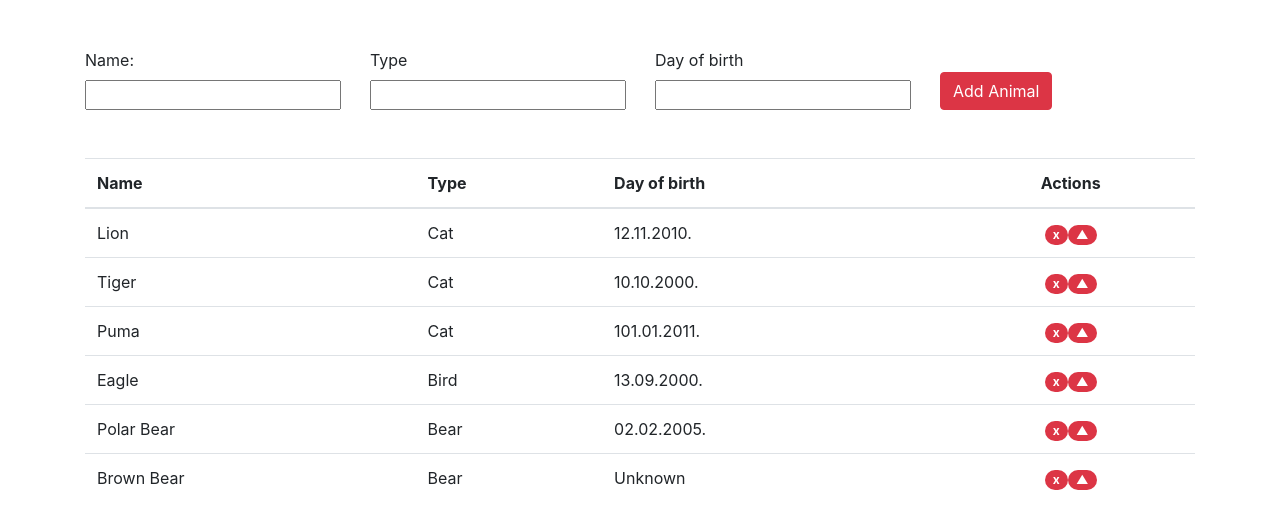
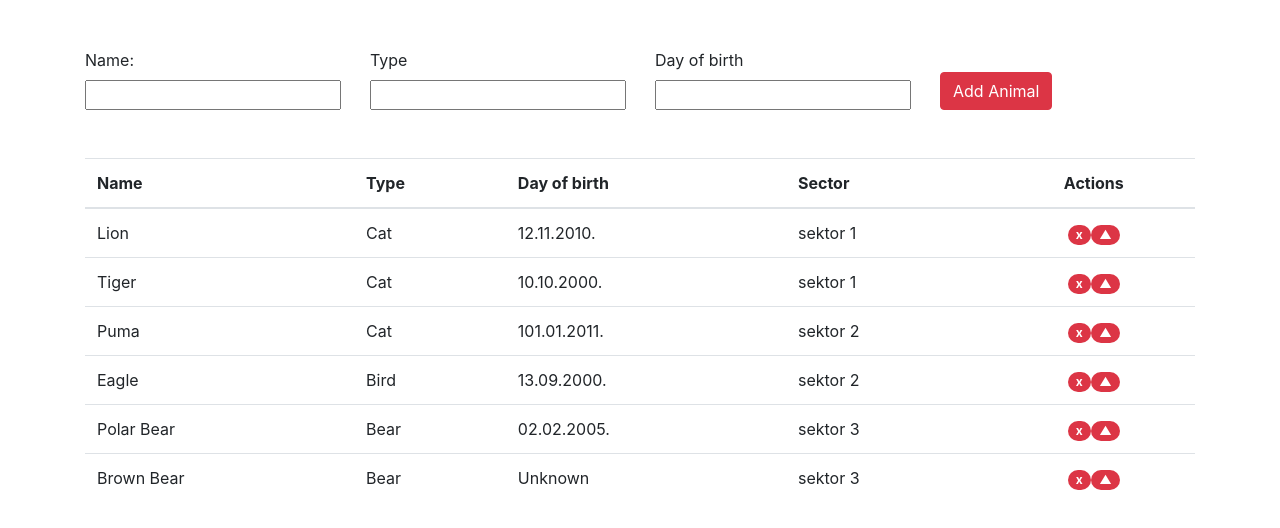
Before and after one commit to npantos/zoo, an Angular app: page / in a window 1280 px wide. Shown: the top 528 px of the page. Built offline with nearby package versions, Linux system fonts and the light colour scheme.

Commit message:
Zadatak 7

```diff
--- a/src/app/animal-list/animal-list.component.html
+++ b/src/app/animal-list/animal-list.component.html
@@ -28,6 +28,7 @@
       <th scope="col">Name</th>
       <th scope="col">Type</th>
       <th scope="col">Day of birth</th>
+      <th scope="col">Sector</th>
       <th class="text-center" scope="col">Actions</th>
     </tr>
     </thead>
@@ -36,7 +37,11 @@
       <td>{{ animal.name }}</td>
       <td>{{ animal.type }}</td>
       <td>{{ animal.day_of_birth ? animal.day_of_birth : 'Unknown' }}</td>
-      <td class="text-center"><button (click)="removeAnimal(animal)" style="cursor:pointer" class="badge badge-danger badge-pill btn">x</button> <button (click)="moveOnTop(animal)" style="cursor:pointer" class="badge badge-danger badge-pill btn">▲</button></td>
+      <td>{{ animal.sector ? animal.sector : 'Unknown' }}</td>
+      <td class="text-center">
+        <button (click)="removeAnimal(animal)" style="cursor:pointer" class="badge badge-danger badge-pill btn">x</button>
+        <button (click)="moveOnTop(animal)" style="cursor:pointer" class="badge badge-danger badge-pill btn">▲</button>
+      </td>
     </tr>
     </tbody>
   </table>
--- a/src/app/animal-list/animal-list.component.ts
+++ b/src/app/animal-list/animal-list.component.ts
@@ -1,5 +1,6 @@
 import {Component, OnInit} from '@angular/core';
 import {Animal} from '../animal';
+import {Sector} from '../sector';
 
 @Component({
     selector: 'app-animal-list',
@@ -11,17 +12,22 @@ export class AnimalListComponent implements OnInit {
     animals: Array<object>;
     name;
     type;
+    sector;
     day_of_birth;
+    sector1 = new Sector('sektor 1', 'Grass');
+    sector2 = new Sector('sektor 2', 'Dirt');
+    sector3 = new Sector('sektor 3', 'Concrete');
 
     constructor() {
 
+
         this.animals = [
-            new Animal('Lion', 'Cat', '12.11.2010.'),
-            new Animal('Tiger', 'Cat', '10.10.2000.'),
-            new Animal('Puma', 'Cat', '101.01.2011.'),
-            new Animal('Eagle', 'Bird', '13.09.2000.'),
-            new Animal('Polar Bear', 'Bear', '02.02.2005.'),
-            new Animal('Brown Bear', 'Bear')
+            new Animal('Lion', 'Cat', '12.11.2010.', this.sector1.name),
+            new Animal('Tiger', 'Cat', '10.10.2000.', this.sector1.name),
+            new Animal('Puma', 'Cat', '101.01.2011.', this.sector2.name),
+            new Animal('Eagle', 'Bird', '13.09.2000.', this.sector2.name),
+            new Animal('Polar Bear', 'Bear', '02.02.2005.', this.sector3.name),
+            new Animal('Brown Bear', 'Bear', null, this.sector3.name)
         ];
     }
 
--- a/src/app/animal.ts
+++ b/src/app/animal.ts
@@ -3,11 +3,13 @@ export class Animal {
     name;
     type;
     day_of_birth;
+    sector;
 
-    constructor(name: string, type: string, day_of_birth: string = null) {
+    constructor(name: string, type: string, day_of_birth: string = null, sector: string = null) {
         this.name = name;
         this.type = type;
         this.day_of_birth = day_of_birth;
+        this.sector = sector;
         return this;
     }
 }
--- /dev/null
+++ b/src/app/sector.ts
@@ -0,0 +1,11 @@
+export class Sector {
+
+    name;
+    surface;
+
+    constructor(name: string, surface: string) {
+        this.name = name;
+        this.surface = surface;
+        return this;
+    }
+}
```
